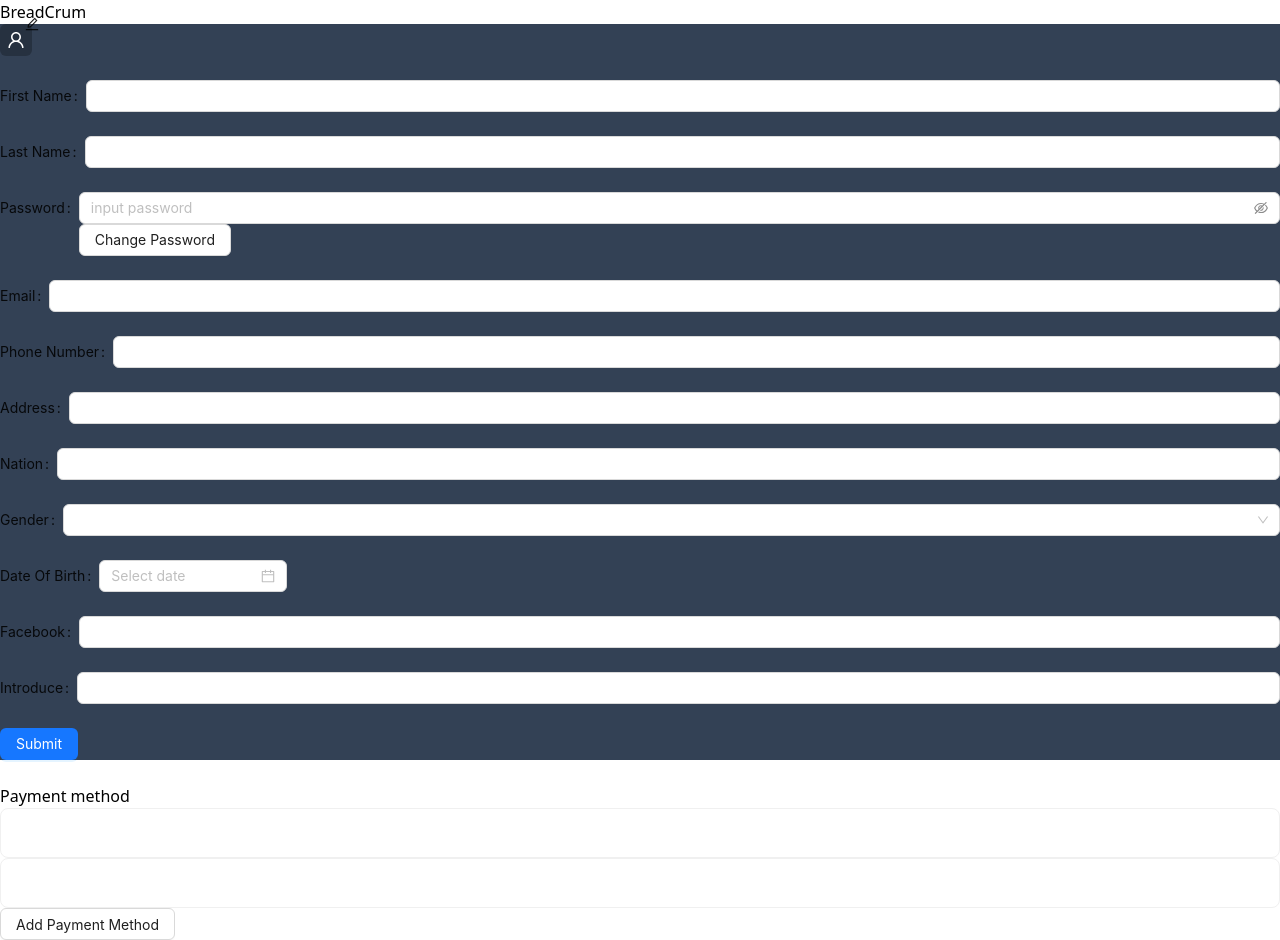
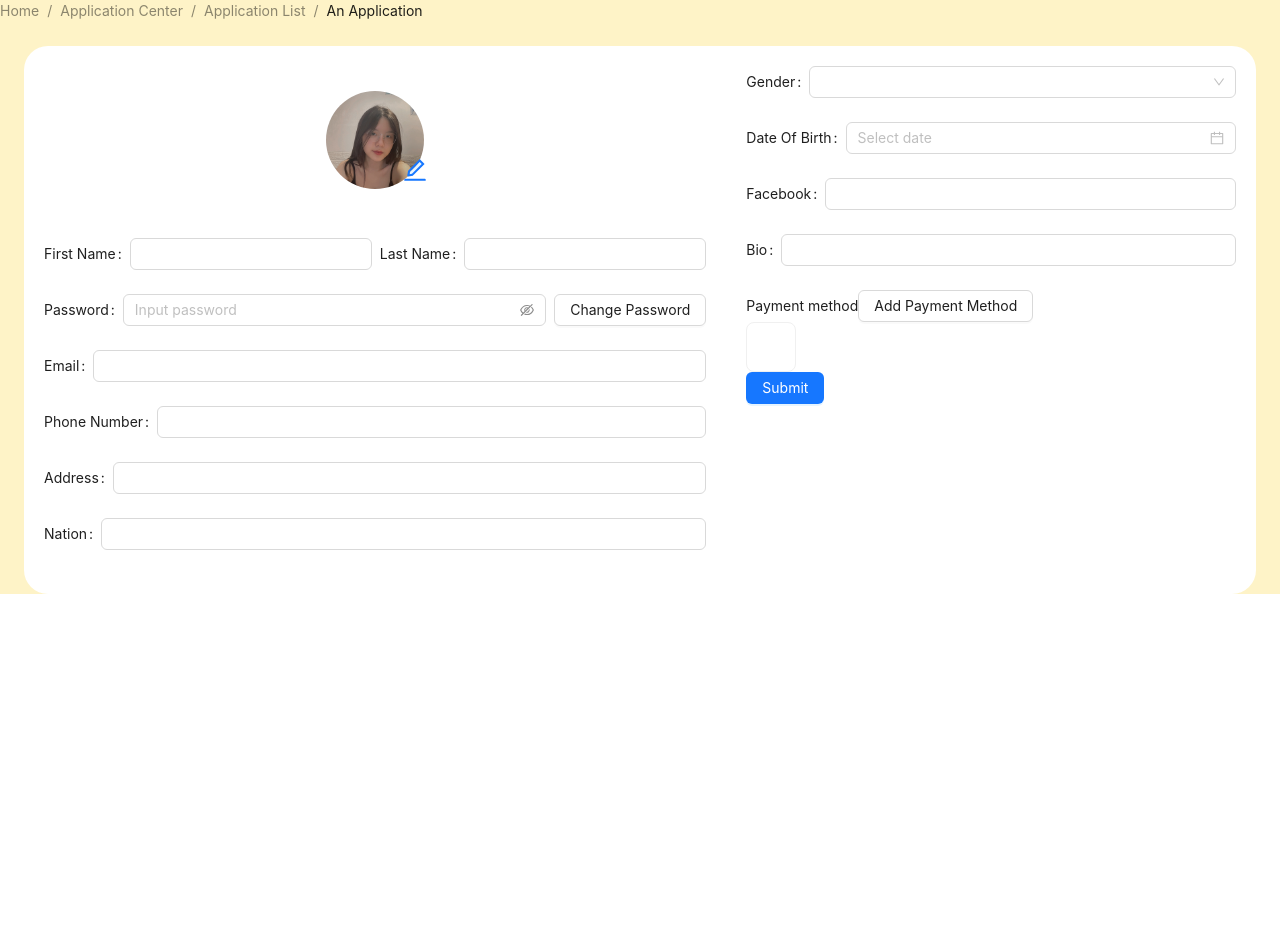
Before and after one commit to datnt2002/Music-Online-Learning-System, a React (Create React App) app: page /edit-profile in a window 1280 px wide. After the commit the page ends 800 px from the top, so only its background shows below. Built offline with nearby package versions, Linux system fonts and the light colour scheme; sample sign-in values are in the browser's storage.

Commit message:
edit profile and changepassword

```diff
--- a/src/constants/formfield.js
+++ b/src/constants/formfield.js
@@ -5,3 +5,23 @@ export const FORM_FIELDS = {
   CONFIRM_PASSWORD: 'confirm_password',
   SEARCH: 'search',
 };
+
+export const PROFILE_FORM_FIELDS = {
+  FIRST_NAME: 'firstname',
+  LAST_NAME: 'lastname',
+  PASSWORD: 'password',
+  EMAIL: 'email',
+  PHONE_NUMBER: 'phonenumber',
+  ADDRESS: 'address',
+  NATION: 'nation',
+  GENDER: 'gender',
+  DOB: 'dob',
+  FACEBOOK: 'facebook',
+  BIO: 'bio',
+};
+
+export const CHANGE_PASSWORD_FORM_FIELDS = {
+  NEW_PASSWORD: 'newpassword',
+  OLD_PASSWORD: 'oldpassword',
+  CONFIRM_PASSWORD: 'confirm_password',
+};
--- /dev/null
+++ b/src/features/Profile/ChangePassword.jsx
@@ -0,0 +1,40 @@
+import { Form, Input } from 'antd';
+import React from 'react';
+import { CHANGE_PASSWORD_FORM_FIELDS } from '../../constants';
+
+const ChangePassword = ({ handleOk }) => {
+  const onFinish = (values) => {
+    console.log('form', values);
+    handleOk();
+  };
+  return (
+    <Form id="myForm" onFinish={onFinish}>
+      <Form.Item label="Old Password" name={CHANGE_PASSWORD_FORM_FIELDS.OLD_PASSWORD}>
+        <Input.Password />
+      </Form.Item>
+      <Form.Item label="New Password" name={CHANGE_PASSWORD_FORM_FIELDS.NEW_PASSWORD}>
+        <Input.Password />
+      </Form.Item>
+      <Form.Item
+        label="Confirm Password"
+        name={CHANGE_PASSWORD_FORM_FIELDS.CONFIRM_PASSWORD}
+        dependencies={[CHANGE_PASSWORD_FORM_FIELDS.NEW_PASSWORD]}
+        hasFeedback
+        rules={[
+          ({ getFieldValue }) => ({
+            validator(_, value) {
+              if (!value || getFieldValue(CHANGE_PASSWORD_FORM_FIELDS.NEW_PASSWORD) === value) {
+                return Promise.resolve();
+              }
+              return Promise.reject(new Error('The new password that you entered do not match!'));
+            },
+          }),
+        ]}
+      >
+        <Input.Password placeholder="Confirm Password" />
+      </Form.Item>
+    </Form>
+  );
+};
+
+export default ChangePassword;
--- a/src/features/Profile/EditProfile.jsx
+++ b/src/features/Profile/EditProfile.jsx
@@ -1,73 +1,147 @@
-import React from 'react';
-
-import { Avatar, Badge, Button, Card, DatePicker, Form, Input, Select } from 'antd';
-import { UserOutlined, EditOutlined } from '@ant-design/icons';
-
+import React, { useState } from 'react';
+import avatarImage from '../../assets/imgs/ngol.jpg';
+import { Avatar, Badge, Breadcrumb, Button, Card, DatePicker, Form, Input, Select, Modal } from 'antd';
+import { EditTwoTone } from '@ant-design/icons';
+import { PROFILE_FORM_FIELDS } from '../../constants';
+import ChangePassword from './ChangePassword';
 const EditProfile = () => {
+  const [isModalOpen, setIsModalOpen] = useState(false);
   const onFinish = (values) => {
     console.log('form', values);
   };
+  const showModal = () => {
+    setIsModalOpen(true);
+  };
+  const handleOk = () => {
+    setIsModalOpen(false);
+  };
+  const handleCancel = () => {
+    setIsModalOpen(false);
+  };
   return (
     <>
+      <div className="bg-amber-100 ">
         <div>
-        <h1>BreadCrum</h1>
+          <Breadcrumb
+            items={[
+              {
+                title: 'Home',
+              },
+              {
+                title: <a href="">Application Center</a>,
+              },
+              {
+                title: <a href="">Application List</a>,
+              },
+              {
+                title: 'An Application',
+              },
+            ]}
+          />
         </div>
 
-      <div className="bg-slate-700">
-        <Form layout="horizontal" onFinish={onFinish}>
-          <Form.Item>
-            <Badge count={<EditOutlined />}>
-              <Avatar shape="square" icon={<UserOutlined />} />
+        <div className="">
+          <Form onFinish={onFinish} className="bg-white rounded-3xl m-6 flex flex-1">
+            <div className="flex flex-1/3 flex-col p-5">
+              <Form.Item className="text-center py-6">
+                <Badge
+                  color="#faad14"
+                  count={<EditTwoTone />}
+                  style={{ borderRadius: '100%', fontSize: '1.5rem' }}
+                  offset={[-10, 80]}
+                >
+                  <Avatar shape="circle" size={100} src={avatarImage} />
                 </Badge>
               </Form.Item>
-          <Form.Item label="First Name" name="CourseName">
+
+              <div className="flex">
+                <Form.Item label="First Name" name={PROFILE_FORM_FIELDS.FIRST_NAME} className="mr-2">
                   <Input />
                 </Form.Item>
-          <Form.Item label="Last Name" name="CourseName">
+                <Form.Item label="Last Name" name={PROFILE_FORM_FIELDS.LAST_NAME}>
                   <Input />
                 </Form.Item>
-          <Form.Item label="Password" name="CourseName">
-            <Input.Password placeholder="input password" />
-            <Button>Change Password</Button>
+              </div>
+              <div className="flex">
+                <Form.Item label="Password" name={PROFILE_FORM_FIELDS.PASSWORD} className="flex-1 mr-2">
+                  <Input.Password placeholder="Input password" />
                 </Form.Item>
-          <Form.Item label="Email" name="CourseName">
+                <Button onClick={showModal}>Change Password</Button>
+                <Modal
+                  destroyOnClose={true}
+                  footer={[
+                    <Button form="myForm" key="cancel-button" onClick={handleCancel}>
+                      Cancel
+                    </Button>,
+                    <Button form="myForm" key="submit" htmlType="submit">
+                      Submit
+                    </Button>,
+                    //
+                  ]}
+                  title="Change Password"
+                  open={isModalOpen}
+                  onCancel={handleCancel}
+                >
+                  <ChangePassword handleOk={handleOk} />
+                </Modal>
+              </div>
+              <Form.Item
+                rules={[
+                  {
+                    type: 'email',
+                    message: 'The input is not valid E-mail!',
+                  },
+                ]}
+                label="Email"
+                name={PROFILE_FORM_FIELDS.EMAIL}
+              >
                 <Input />
               </Form.Item>
-          <Form.Item label="Phone Number" name="CourseName">
+              <Form.Item label="Phone Number" name={PROFILE_FORM_FIELDS.PHONE_NUMBER}>
                 <Input />
               </Form.Item>
-          <Form.Item label="Address" name="CourseName">
+              <Form.Item label="Address" name={PROFILE_FORM_FIELDS.ADDRESS}>
                 <Input />
               </Form.Item>
-          <Form.Item label="Nation" name="CourseName">
+              <Form.Item label="Nation" name={PROFILE_FORM_FIELDS.NATION}>
                 <Input />
               </Form.Item>
-          <Form.Item label="Gender" name="Category">
+            </div>
+            <div className="flex flex-1 flex-col p-5">
+              <Form.Item label="Gender" name={PROFILE_FORM_FIELDS.GENDER}>
                 <Select>
-              <Select.Option value="demo">demo</Select.Option>
+                  <Select.Option value="male">male</Select.Option>
+                  <Select.Option value="female">female</Select.Option>
                 </Select>
               </Form.Item>
-          <Form.Item label="Date Of Birth" name="Price">
-            <DatePicker />
+              <Form.Item label="Date Of Birth" name={PROFILE_FORM_FIELDS.DOB}>
+                <DatePicker className="flex flex-1" />
               </Form.Item>
-          <Form.Item label="Facebook" name="CourseName">
+              <Form.Item label="Facebook" name={PROFILE_FORM_FIELDS.FACEBOOK}>
                 <Input />
               </Form.Item>
-          <Form.Item label="Introduce" name="CourseName">
+              <Form.Item label="Bio" name={PROFILE_FORM_FIELDS.BIO}>
                 <Input />
               </Form.Item>
+              <div>
+                <h1>
+                  Payment method
+                  <span>
+                    <Button>Add Payment Method</Button>
+                  </span>
+                </h1>
+                <div className="flex">
+                  <Card></Card>
+                </div>
+              </div>
               <Form.Item>
                 <Button type="primary" htmlType="submit">
                   Submit
                 </Button>
               </Form.Item>
+            </div>
           </Form>
         </div>
-      <div>
-        <h1>Payment method</h1>
-        <Card></Card>
-        <Card></Card>
-        <Button>Add Payment Method</Button>
       </div>
     </>
   );
```
Lines whose indentation alone changed are shown as unchanged.
